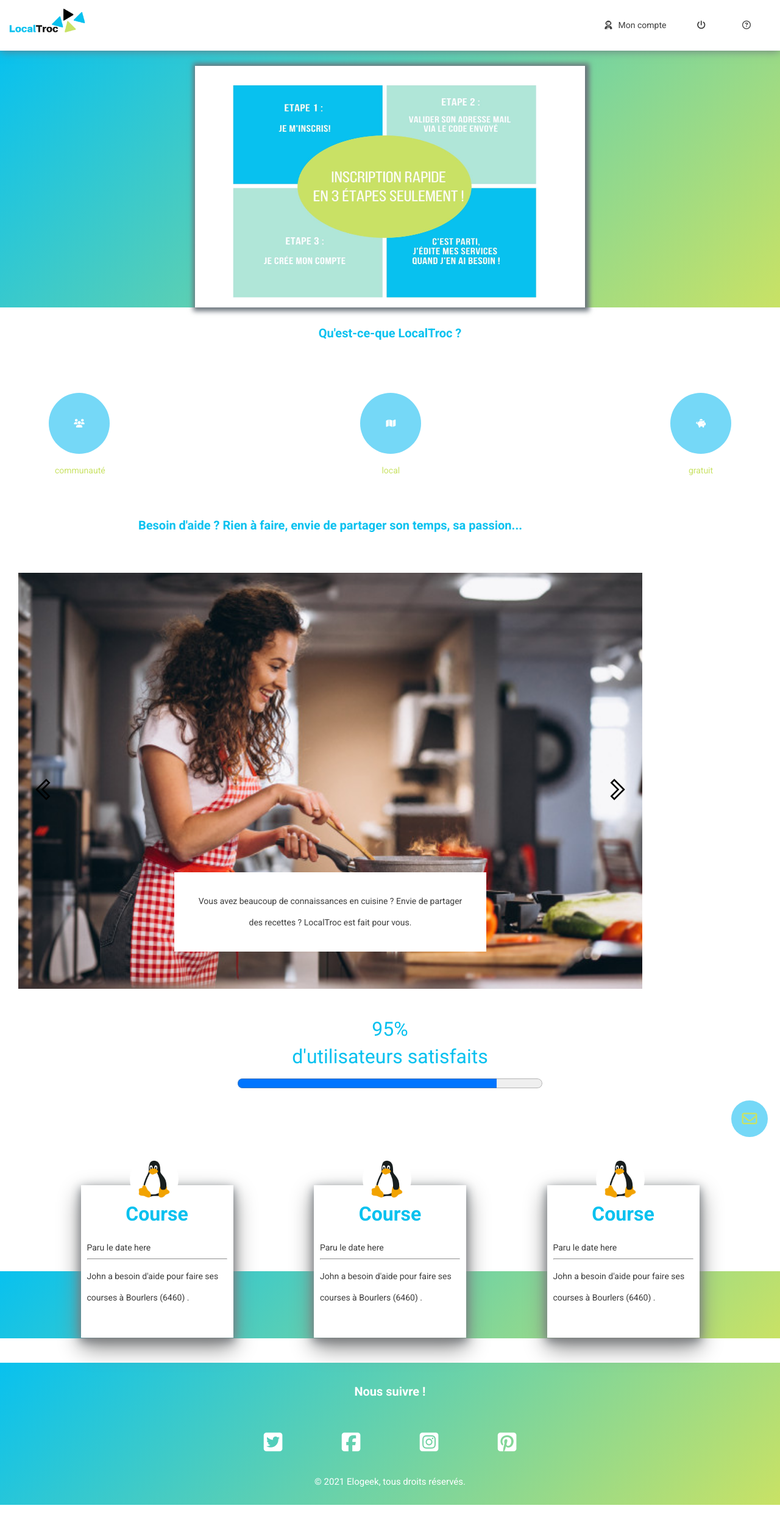
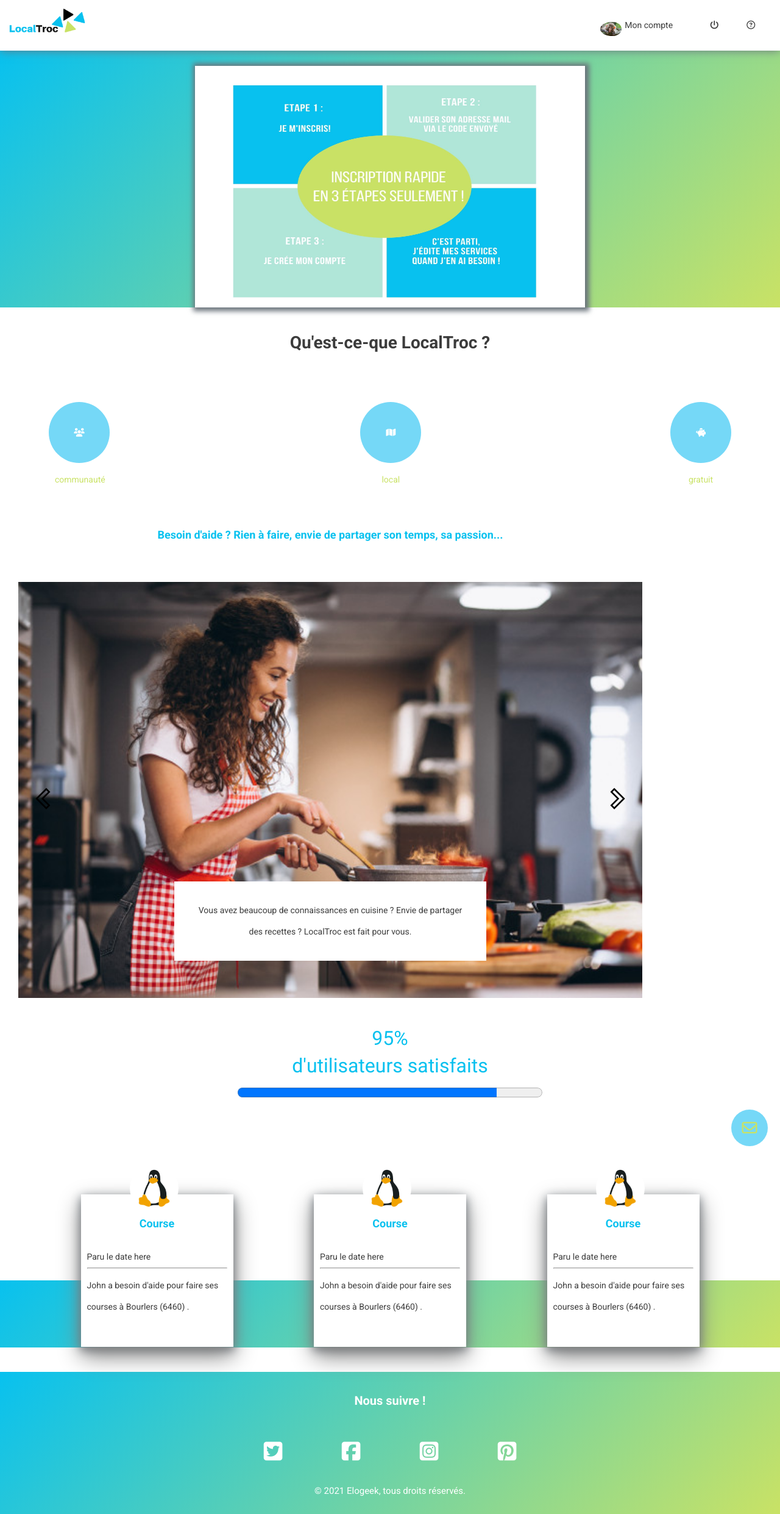
Before and after one commit to Elogeek/LocalTroc, a PHP site: page / in a window 1280 px wide. Shown: the whole page at 61% size. Run offline with PHP 8.4, Linux system fonts and the light colour scheme; the visitor is signed in with stand-in values (Sample User, id 1); data comes from the database, SQL or seed files in the repository; some libraries are stand-ins or nearby versions.

Commit message:
User avatar in menu.

```diff
--- a/View/_partials/menu.php
+++ b/View/_partials/menu.php
@@ -3,16 +3,26 @@
     <nav>
 
         <div id="logo">
-            <a href="/index.php"><img  id="myLogo" src="/assets/img/logo.png" alt="logoSite"></a>
+            <a href="/index.php"><img  id="site-logo" src="/assets/img/logo.png" alt="logoSite"></a>
         </div>
 
         <div class="menu"> <?php
             // Si l'utilisateur est connecté, alors on affiche l'entrée de menu 'Mon profil'.
-            if($connected) { ?>
+            if($connected && !is_null($user)) {
+                $avatar = (new UserProfileManager())->getUserProfile($user)->getAvatar();
+                if($avatar) {
+                    $avatar = '/assets/uploads/avatars/' . $avatar;
+                }
+                else {
+                    $avatar = '/assets/img/defaultImages/userProfile.webp';
+                }
+                ?>
                 <!-- Display My account link. -->
-                <a id="userController" title="Mon profil" href="/index.php?controller=user&action=profile">
-                    <i class="fas fa-user-astronaut"></i>Mon compte
-                </a>
+                <div>
+                    <a id="userController" title="Mon profil" href="/index.php?controller=user&action=profile">
+                        <img id="menu-user-avatar" src="<?= $avatar ?>" alt="Avatar utilisateur">Mon compte
+                    </a>
+                </div>
                 <!-- Display logout link. -->
                 <a id="loginController" title="Déconnexion" href="/index.php?controller=login&action=disconnect">
                     <i class="fas fa-power-off"></i>
--- a/View/home.php
+++ b/View/home.php
@@ -6,7 +6,7 @@
 </div>
 
 
-<h2>Qu'est-ce-que LocalTroc ?</h2>
+<h1 class="site-tite">Qu'est-ce-que LocalTroc ?</h1>
 <div class="div2">
     <div>
         <i class="fas fa-users"></i>
--- a/assets/css/style.css
+++ b/assets/css/style.css
@@ -1,4 +1,5 @@
 @import url('https://fonts.googleapis.com/css2?family=Roboto:ital,wght@0,100;0,300;0,400;0,500;0,700;1,100;1,300;1,400;1,500&display=swap');
+
 * {
     box-sizing: border-box;
     margin: 0;
@@ -23,9 +24,31 @@ body {
     width: 100%;
 }
 
-/* Logo */
-#myLogo {
+#site-logo {
     max-width: 13rem;
+}
+
+.site-tite {
+    margin-top: 4rem;
+    text-align: center;
+}
+
+#menu-user-avatar {
+    max-width: 4rem;
+    border-radius: 50%;
+}
+
+.menu a > img {
+    padding-right: 0.5rem;
+    vertical-align: bottom;
+}
+
+h2 {
+    text-align: center;
+    margin-top: 2rem;
+    margin-bottom: 2rem;
+    font-size: 1.8rem;
+    color: #08C1EFFF;
 }
 
 /* Design div2  */
@@ -72,14 +95,6 @@ body {
     transform: scale(1.2);
     justify-content: center;
     text-transform: uppercase;
-}
-
-h2 {
-    text-align: center;
-    margin-top: 2.5rem;
-    margin-bottom: 2rem;
-    font-size: 2rem;
-    color: #08C1EFFF;
 }
 
 /* Design div3*/
@@ -298,13 +313,6 @@ h2 {
     height: 25rem;
     margin-top: -16rem;
     padding: 1rem;
-}
-
-.lastSerivces h2 {
-    position: relative;
-    text-align: center;
-    margin-top: 2rem;
-    font-size: xx-large;
 }
 
 .descriptionServices {
```
